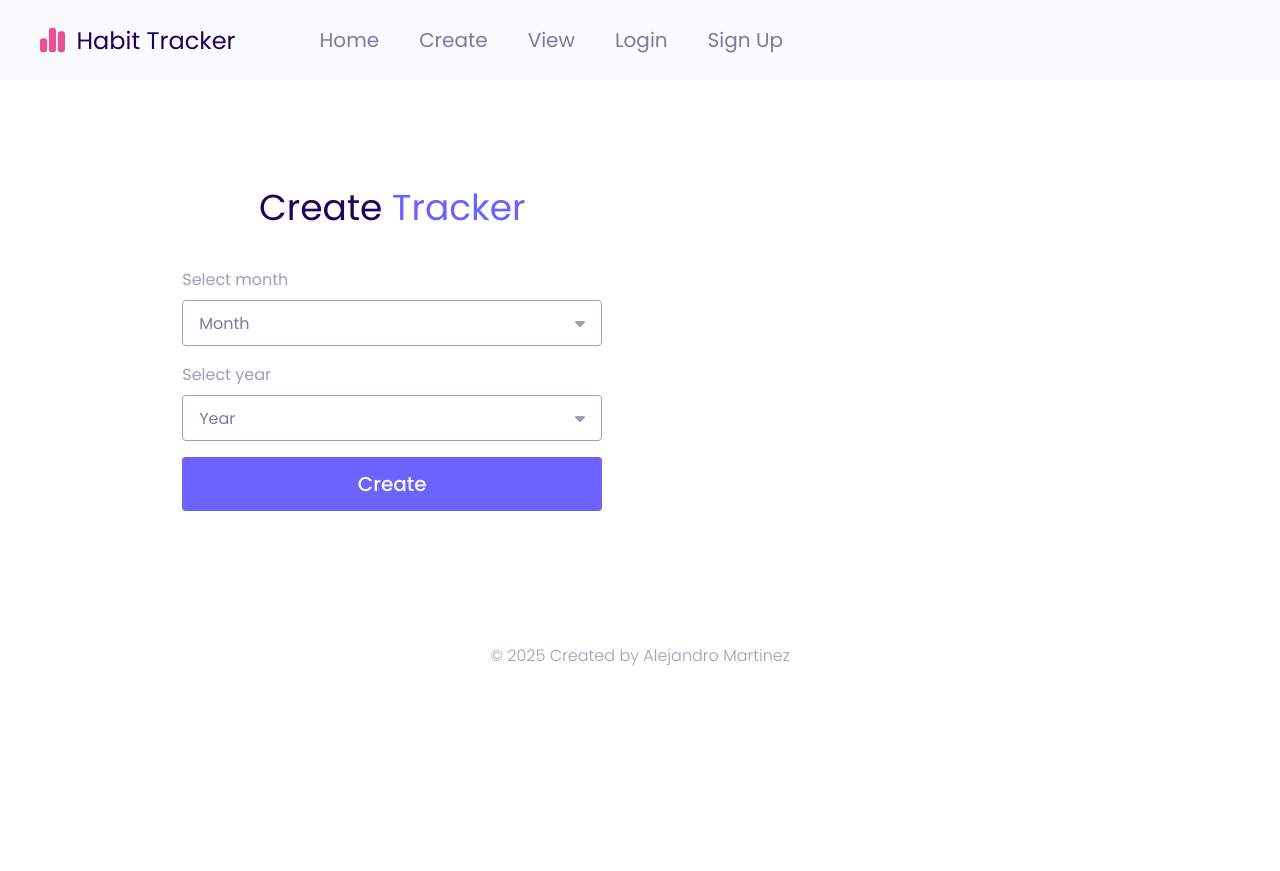
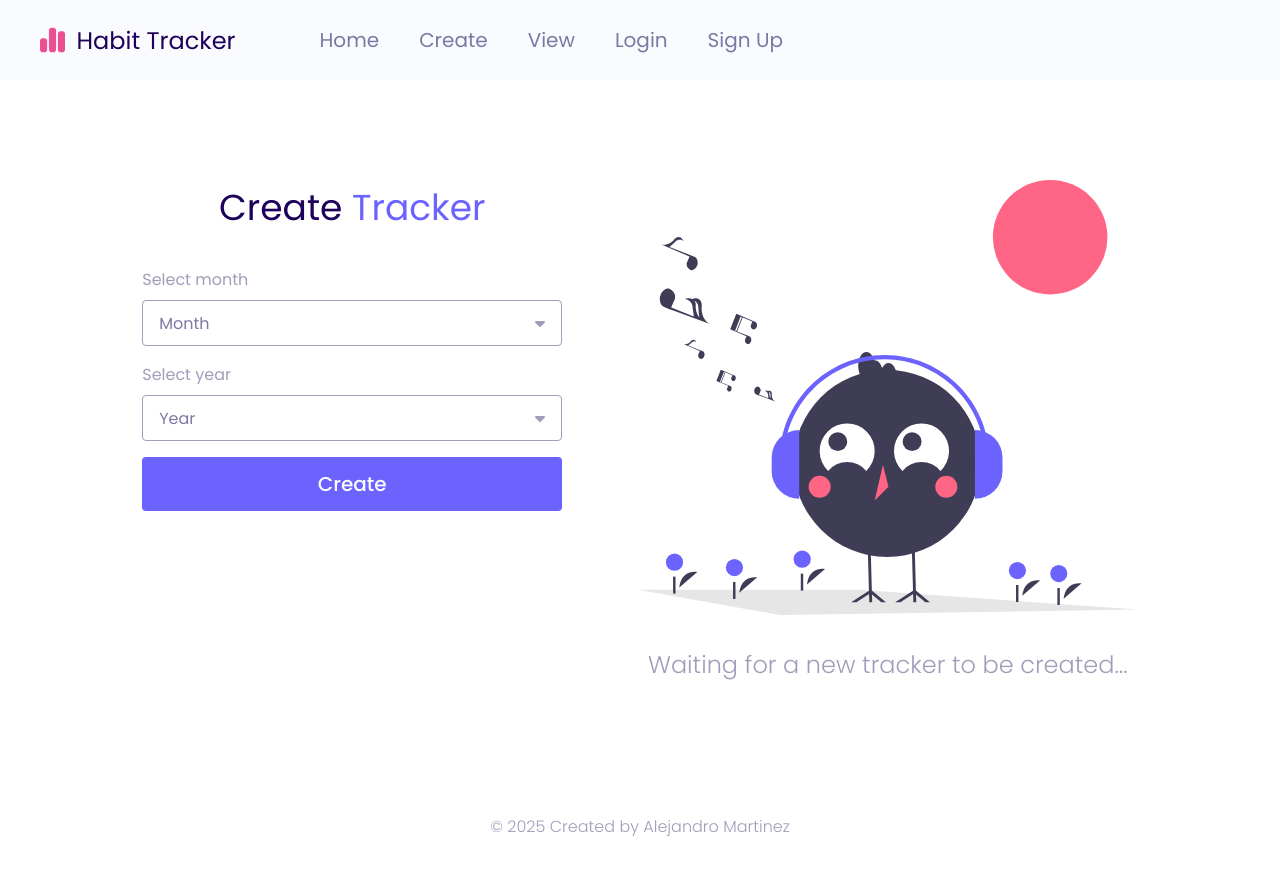
Before and after one commit to CloudOfAlemar/habit-tracker, a React (Vite) app: page /create in a window 1280 px wide. Before the commit the page ends 800 px from the top, so only its background shows below. Built offline with nearby package versions, Linux system fonts and the light colour scheme.

Commit message:
Made single chart bullet visible according to the edit journal changes. Display the bird image when no tracker or habit have been added.

```diff
--- a/src/pages/Create/Create.jsx
+++ b/src/pages/Create/Create.jsx
@@ -6,6 +6,7 @@ import './Create.scss';
 import caretIcon from '../../assets/caret-icon.svg';
 import trashIcon from '../../assets/trash-icon.svg';
 import linkArrowIcon from '../../assets/link-arrow-icon.svg';
+import birdImg from '../../assets/bird.svg';
 import { Link } from 'react-router-dom';
 
 function Create() {
@@ -157,6 +158,7 @@ function Create() {
     // console.log( trackersList )
 
     trackersList.length !== 0 && localStorage.setItem("trackersList", JSON.stringify(trackersList));
+    trackersList.length === 0 && localStorage.removeItem("trackersList");
 
     trackersList.forEach(tracker => {
       const year = tracker.year;
@@ -405,7 +407,12 @@ function Create() {
           </div>
 
           {/* Tracker Dropdowns */}
-          <div className="create__tracker-dropdowns">
+          <div
+            className="create__tracker-dropdowns"
+            style={{
+              display: trackersList.length === 0 ? "none" : "flex"
+            }}
+          >
 
             {trackersList.map((obj, trackerDropdownIndex) => {
               if(!trackerDropdownRefs.current[`trackerDropdown${obj.year}`]) {
@@ -471,6 +478,20 @@ function Create() {
 
           </div>
 
+          {trackersList.length === 0 && (
+            <div className="missing-single-chart">
+            <div className="missing-single-chart__img-wrapper">
+              <img
+                src={birdImg} alt="Image of a bird listening to music in waiting."
+                className="missing-single-chart__bird-img"
+              />
+            </div>
+            <p className="missing-single-chart__missing-text">
+              Waiting for a new tracker to be created...
+            </p>
+          </div>
+          )}
+
         </div>
       </section>
 
@@ -486,19 +507,16 @@ function Create() {
             <button
               className="delete-tracker-modal__delete-btn"
               onClick={()=> {
-                const updatedTrackersList = trackersList.map(trackerObj => {
-                  const containsYear = trackerObj.year === trackerDeleteSelected.year;
-                  const containsMonth = trackerObj.months.some(monthObj => monthObj.name === trackerDeleteSelected.month.name);
-                  if(containsYear && containsMonth) {
-                    const updatedMonths = trackerObj.months.filter(month => month.name !== trackerDeleteSelected.month.name);
-                    return {...trackerObj, months: [...updatedMonths]};
-                  } else {
-                    return trackerObj;
-                  }
+                setTrackersList(previousState => {
+                  return previousState.map(tracker =>
+                    tracker.year === trackerDeleteSelected.year
+                    ? {
+                      ...tracker,
+                      months: tracker.months.filter(month => month.name !== trackerDeleteSelected.month.name)
+                    }
+                    : tracker
+                  ).filter(tracker => tracker.months.length !== 0)
                 });
-
-                const filteredTrackersList = updatedTrackersList.filter(obj => obj.months.length !== 0);
-                setTrackersList(filteredTrackersList);
                 setIsDeleteModalOpen(false);
               }}
             >Delete</button>
--- a/src/pages/Create/Create.scss
+++ b/src/pages/Create/Create.scss
@@ -115,6 +115,7 @@
     background-color: vars.$white-off;
     text-align: left;
     color: vars.$purple-gray;
+    cursor: pointer;
   }
 
   // Individual Styles
@@ -204,6 +205,31 @@
       display: block;
       height: 2rem;
     }
+  }
+}
+
+.missing-single-chart {
+
+  &__bird-img,
+  &__missing-text {
+    max-width: 500px;
+    margin: auto;
+  }
+
+  &__img-wrapper {
+    margin-bottom: 3.2rem;
+  }
+
+  &__bird-img {
+    display: block;
+    width: 100%;
+  }
+
+  &__missing-text {
+    color: vars.$purple-gray-light;
+    font-size: 2.4rem;
+    font-weight: 300;
+    text-align: center;
   }
 }
 
--- a/src/pages/View/View.jsx
+++ b/src/pages/View/View.jsx
@@ -7,6 +7,7 @@ import './View.scss';
 import caretIcon from '../../assets/caret-icon.svg';
 import editIcon from '../../assets/edit-icon.svg';
 import trashIcon from '../../assets/trash-icon.svg';
+import birdImg from '../../assets/bird.svg';
 
 function View() {
 
@@ -329,7 +330,9 @@ function View() {
           {/* View Single */}
           <div className="view__single">
 
-            {data.currentHabits().map((habit, index) => (
+            {data.currentHabits().map((habit, index) => {
+              let count = 0;
+              return (
 
                 <div className="single-chart" key={index}>
 
@@ -352,6 +355,8 @@ function View() {
                   {/* Single Chart Body */}
                   <div className="single-chart__body">
 
+                    {/* Work on displaying status color */}
+
                     {[...Array(getSingleChartRowsCount())].map((_,index) => {
                       const totalDays = data.currentDays().length;
                       const isLastRow = index === getSingleChartRowsCount() - 1;
@@ -359,18 +364,55 @@ function View() {
                       const bulletCount = isLastRow && remainingBullets !== 0  ? remainingBullets : 7;
                       return (
                         <div className="single-chart__bullet-row" key={index}>
-                        {[...Array(bulletCount)].map((_, index) => (
-                          <span className="single-chart__bullet" key={index}></span>
-                        ))}
+                          {[...Array(bulletCount)].map((_, index) => {
+                            count++;
+                            const bulletStatus = data.currentDays()
+                              .find(day => day.dayOfTheMonth === count).journal.habitsLog
+                              .find(habitLog => habitLog.title === habit).status;
+
+                            return (
+                              <span
+                                className="single-chart__bullet"
+                                key={index}
+                                data-day-count={count}
+                                style={{
+                                  backgroundColor: `${
+                                  bulletStatus === "green"
+                                  ? "#C9FFC8"
+                                  : bulletStatus === "yellow"
+                                  ? "#FFFEC8"
+                                  : bulletStatus === "red"
+                                  ? "#FFE3E9"
+                                  : "transparent"
+                                }`
+                                }}
+                              ></span>
+                            )
+                          })}
                         </div>
                       )
                     })}
 
                   </div>
                 </div>
-            ))}
+              )
+            })}
 
           </div>
+
+          {data.currentHabits().length === 0 && (
+            <div className="missing-single-chart">
+              <div className="missing-single-chart__img-wrapper">
+                <img
+                  src={birdImg} alt="Image of a bird listening to music in waiting."
+                  className="missing-single-chart__bird-img"
+                />
+              </div>
+              <p className="missing-single-chart__missing-text">
+                Waiting for a new habit to be created...
+              </p>
+            </div>
+          )}
 
         </div>
       </section>
--- a/src/pages/View/View.scss
+++ b/src/pages/View/View.scss
@@ -219,6 +219,7 @@
     border: 1px solid vars.$purple-gray-light;
     padding: 1em;
     border-radius: .4rem;
+    cursor: pointer;
 
     &-icon {
       display: block;
@@ -244,6 +245,31 @@
     display: inline-block;
     border-radius: 4px;
     flex: 0 0 auto;
+  }
+}
+
+.missing-single-chart {
+
+  &__bird-img,
+  &__missing-text {
+    max-width: 500px;
+    margin: auto;
+  }
+
+  &__img-wrapper {
+    margin-bottom: 3.2rem;
+  }
+
+  &__bird-img {
+    display: block;
+    width: 100%;
+  }
+
+  &__missing-text {
+    color: vars.$purple-gray-light;
+    font-size: 2.4rem;
+    font-weight: 300;
+    text-align: center;
   }
 }
 
```
Also changed, not shown: src/assets/bird.svg (added). Lines whose indentation alone changed are shown as unchanged.
